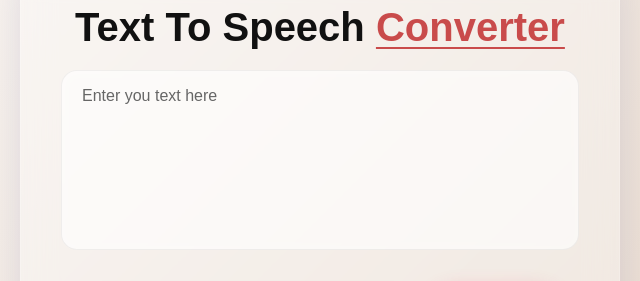
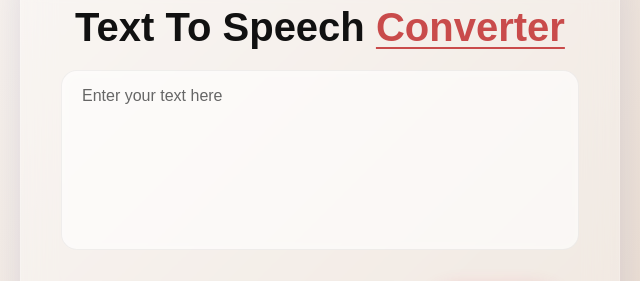
Before and after one commit to kaushal9643/Text-To-Speech, a plain HTML site: page index.html in a window 1280 px wide. Shown: the part 231-512 px from the top of the page, 320-960 px from the left. Drawn offline with Linux system fonts and the light colour scheme.

Commit message:
Readme.md

```diff
--- a/index.html
+++ b/index.html
@@ -12,7 +12,7 @@
         <h1>Text To Speech <span>Converter</span> </h1>
 
         <div class="text-box">
-            <textarea placeholder="Enter you text here" name="Text" id="text" rows="15"></textarea>
+            <textarea placeholder="Enter your text here" name="Text" id="text" rows="15"></textarea>
         </div>
         <div class="row">
             <select id="select"></select>
```
Also changed, not shown: 1 other file.
